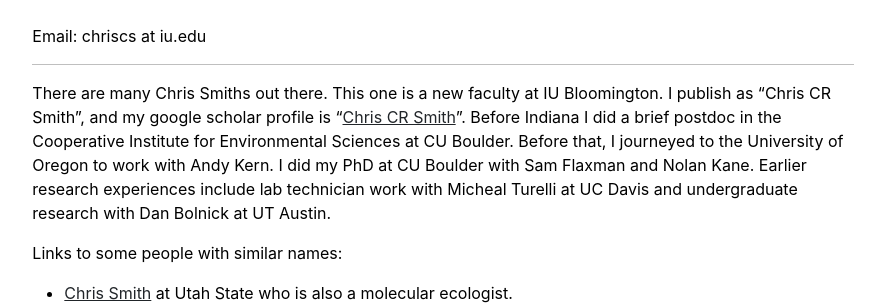
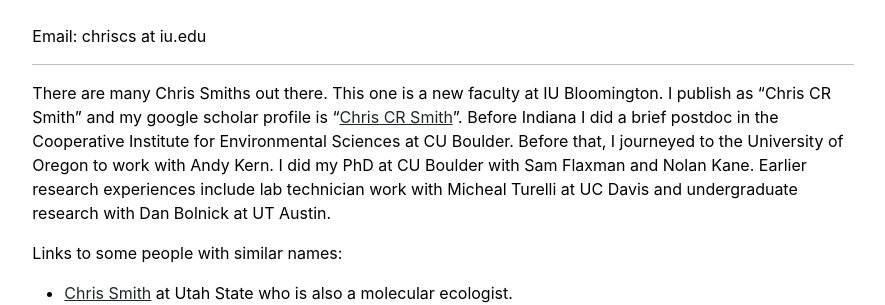
Before and after one commit to chriscrsmith/chriscrsmith.github.io, a Jekyll site: the page built from people/me.md, in a window 1280 px wide. Shown: the part 248-553 px from the top of the page, without its empty margins (197-1082 px from the left). Built offline with Jekyll 4.4.1, drawn with Linux system fonts in a browser that asks for light colours.

Commit message:
tiny change

```diff
--- a/people/me.md
+++ b/people/me.md
@@ -9,7 +9,7 @@ Email: chriscs at iu.edu
 
 There are many Chris Smiths out there.
 This one is a new faculty at IU Bloomington.
-I publish as "Chris CR Smith", and my google scholar profile is "[Chris CR Smith](https://scholar.google.com/citations?hl=en&user=ZHHGVn8AAAAJ)".
+I publish as "Chris CR Smith" and my google scholar profile is "[Chris CR Smith](https://scholar.google.com/citations?hl=en&user=ZHHGVn8AAAAJ)".
 Before Indiana I did a brief postdoc in	the Cooperative	Institute for Environmental Sciences at	CU Boulder.
 Before that, I journeyed to the University of Oregon to work with Andy Kern.
 I did my PhD at CU Boulder with Sam Flaxman and Nolan Kane.
```
